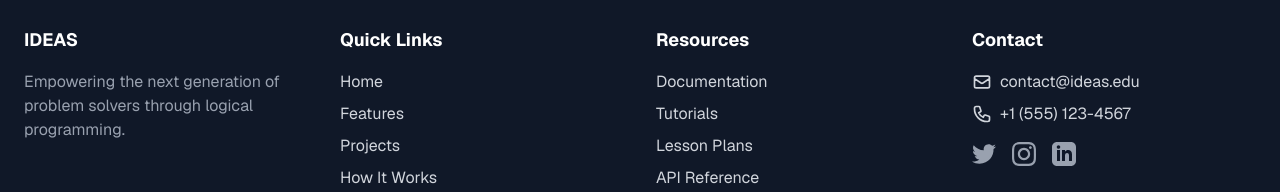
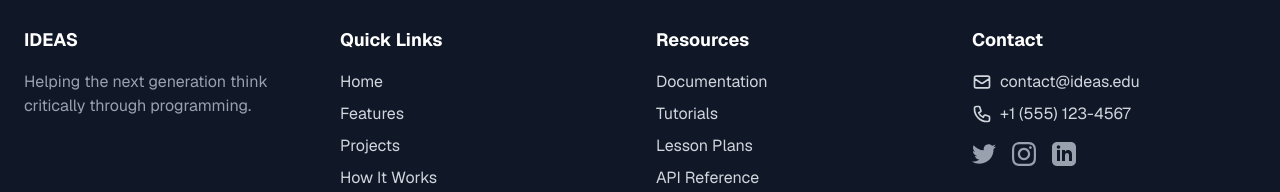
Before and after one commit to MagdalenaMaglizhanova/prolog-chat-app, a Next.js app: page / in a window 1280 px wide. Shown: the part 3376-3568 px from the top of the page. Built offline with nearby package versions, Linux system fonts and the light colour scheme.

Commit message:
Update page.tsx

```diff
--- a/src/app/page.tsx
+++ b/src/app/page.tsx
@@ -370,7 +370,7 @@ export default function Home() {
                 <span className="text-white font-bold text-lg">IDEAS</span>
               </div>
               <p className="text-gray-400">
-                Empowering the next generation of problem solvers through logical programming.
+                Helping the next generation think critically through programming.
               </p>
             </div>
 
```
